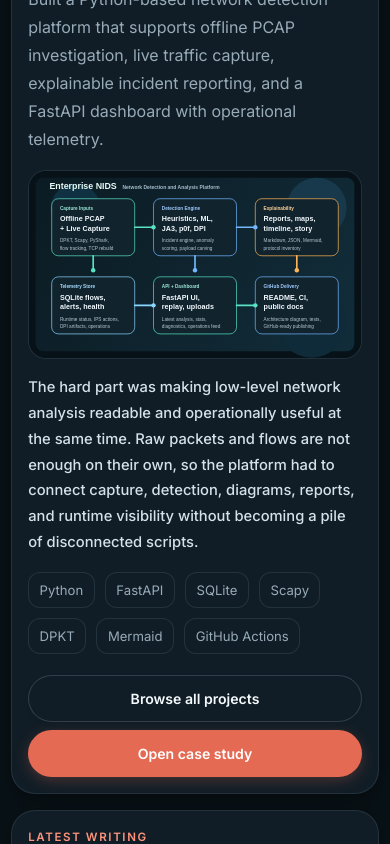
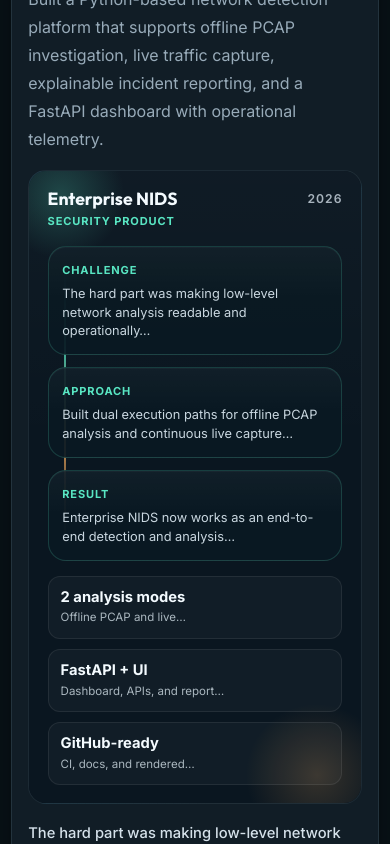
Before and after one commit to AtharvaG109/BIO, a Next.js app: page / in a window 390 px wide. Shown: the part 10160-11004 px from the top of the page. Built offline with nearby package versions, Linux system fonts and the light colour scheme; no server answers.

Commit message:
Redesign project diagram previews

```diff
--- a/app/globals.css
+++ b/app/globals.css
@@ -712,6 +712,221 @@ ul {
   object-fit: contain;
 }
 
+.project-preview-frame {
+  background:
+    radial-gradient(circle at top left, rgba(14, 165, 233, 0.08), transparent 26%),
+    linear-gradient(180deg, rgba(255, 255, 255, 0.02), transparent 38%),
+    #08131b;
+}
+
+.project-preview {
+  position: relative;
+  isolation: isolate;
+  display: grid;
+  gap: 0.95rem;
+  width: 100%;
+  min-height: 100%;
+  padding: 1rem;
+  overflow: hidden;
+  background:
+    linear-gradient(180deg, rgba(255, 255, 255, 0.025), transparent 44%),
+    #0a1620;
+}
+
+.project-preview-feature {
+  min-height: 20rem;
+  padding: 1.15rem;
+}
+
+.project-preview-compact {
+  min-height: 12.6rem;
+  padding: 0.85rem;
+  gap: 0.75rem;
+}
+
+.project-preview-orb {
+  position: absolute;
+  border-radius: 999px;
+  pointer-events: none;
+  z-index: 0;
+}
+
+.project-preview-orb-left {
+  inset: -2.5rem auto auto -2rem;
+  width: 8rem;
+  height: 8rem;
+  background: radial-gradient(circle, var(--project-preview-accent-glow), transparent 70%);
+}
+
+.project-preview-orb-right {
+  inset: auto -1.75rem -2.75rem auto;
+  width: 9rem;
+  height: 9rem;
+  background: radial-gradient(circle, var(--project-preview-warm-soft), transparent 70%);
+}
+
+.project-preview-top,
+.project-preview-brand,
+.project-preview-flow,
+.project-preview-signals {
+  position: relative;
+  z-index: 1;
+}
+
+.project-preview-top {
+  display: flex;
+  justify-content: space-between;
+  gap: 1rem;
+  align-items: flex-start;
+}
+
+.project-preview-brand {
+  display: grid;
+  gap: 0.22rem;
+}
+
+.project-preview-name {
+  font-family: var(--font-heading);
+  font-size: 1.1rem;
+  font-weight: 700;
+  line-height: 1.1;
+  color: #f4fbff;
+}
+
+.project-preview-category,
+.project-preview-node-label {
+  display: inline-flex;
+  align-items: center;
+  width: fit-content;
+  color: var(--project-preview-accent);
+  font-size: 0.69rem;
+  font-weight: 700;
+  letter-spacing: 0.08em;
+  text-transform: uppercase;
+}
+
+.project-preview-year {
+  color: rgba(234, 245, 255, 0.7);
+  font-size: 0.76rem;
+  font-weight: 600;
+  letter-spacing: 0.08em;
+  text-transform: uppercase;
+}
+
+.project-preview-flow {
+  position: relative;
+  display: grid;
+  grid-template-columns: repeat(3, minmax(0, 1fr));
+  gap: 0.75rem;
+}
+
+.project-preview-flow::before {
+  content: "";
+  position: absolute;
+  left: 12%;
+  right: 12%;
+  top: 50%;
+  height: 2px;
+  transform: translateY(-50%);
+  background: linear-gradient(
+    90deg,
+    transparent,
+    var(--project-preview-accent),
+    var(--project-preview-warm),
+    transparent
+  );
+  opacity: 0.7;
+}
+
+.project-preview-node {
+  position: relative;
+  z-index: 1;
+  display: grid;
+  gap: 0.35rem;
+  padding: 0.85rem;
+  min-height: 100%;
+  border-radius: var(--radius-md);
+  border: 1px solid var(--project-preview-accent-soft);
+  background:
+    linear-gradient(180deg, rgba(255, 255, 255, 0.03), transparent 48%),
+    rgba(10, 25, 35, 0.92);
+  box-shadow: inset 0 1px 0 rgba(255, 255, 255, 0.03);
+}
+
+.project-preview-node p {
+  margin: 0;
+  color: rgba(222, 235, 244, 0.9);
+  font-size: 0.8rem;
+  line-height: 1.45;
+}
+
+.project-preview-signals {
+  display: grid;
+  grid-template-columns: repeat(3, minmax(0, 1fr));
+  gap: 0.65rem;
+}
+
+.project-preview-signal {
+  display: grid;
+  gap: 0.18rem;
+  padding: 0.75rem;
+  border-radius: var(--radius-sm);
+  border: 1px solid rgba(255, 255, 255, 0.08);
+  background: rgba(255, 255, 255, 0.03);
+}
+
+.project-preview-signal strong {
+  color: #f4fbff;
+  font-size: 0.92rem;
+  font-weight: 700;
+  line-height: 1.2;
+}
+
+.project-preview-signal span {
+  color: rgba(214, 227, 235, 0.78);
+  font-size: 0.72rem;
+  line-height: 1.4;
+}
+
+.project-preview-compact .project-preview-name {
+  font-size: 0.88rem;
+}
+
+.project-preview-compact .project-preview-category,
+.project-preview-compact .project-preview-node-label,
+.project-preview-compact .project-preview-year {
+  font-size: 0.56rem;
+}
+
+.project-preview-compact .project-preview-flow {
+  gap: 0.55rem;
+}
+
+.project-preview-compact .project-preview-node {
+  padding: 0.62rem;
+}
+
+.project-preview-compact .project-preview-node p {
+  font-size: 0.63rem;
+  line-height: 1.36;
+}
+
+.project-preview-compact .project-preview-signals {
+  gap: 0.45rem;
+}
+
+.project-preview-compact .project-preview-signal {
+  padding: 0.52rem;
+}
+
+.project-preview-compact .project-preview-signal strong {
+  font-size: 0.7rem;
+}
+
+.project-preview-compact .project-preview-signal span {
+  font-size: 0.56rem;
+}
+
 /* ─── Hero Section ─── */
 .hero-shell {
   display: grid;
@@ -2076,6 +2291,28 @@ ul {
     grid-template-columns: 1fr;
   }
 
+  .project-preview-feature .project-preview-flow,
+  .project-preview-feature .project-preview-signals {
+    grid-template-columns: 1fr;
+  }
+
+  .project-preview-feature .project-preview-flow::before {
+    left: 1rem;
+    right: auto;
+    top: 1rem;
+    bottom: 1rem;
+    width: 2px;
+    height: auto;
+    transform: none;
+    background: linear-gradient(
+      180deg,
+      transparent,
+      var(--project-preview-accent),
+      var(--project-preview-warm),
+      transparent
+    );
+  }
+
   .project-detail-hero,
   .project-story-grid,
   .project-overview-grid {
--- a/app/page.jsx
+++ b/app/page.jsx
@@ -1,8 +1,8 @@
 import Link from "next/link";
-import Image from "next/image";
 
 import { AnimateIn } from "@/components/animate-in";
 import { ContactPanel } from "@/components/contact-panel";
+import { ProjectPreviewDiagram } from "@/components/project-preview-diagram";
 import { SectionHeading } from "@/components/section-heading";
 import { StructuredData } from "@/components/structured-data";
 import {
@@ -18,8 +18,7 @@ import {
   principles,
   selectedWins,
   siteConfig,
-  stats,
-  withBasePath
+  stats
 } from "@/lib/site-data";
 
 const featuredProject = getFeaturedProject();
@@ -332,14 +331,8 @@ export default function HomePage() {
               </div>
               <h2>{featuredProject.title}</h2>
               <p className="muted panel-copy">{featuredProject.summary}</p>
-              <div className="media-frame">
-                <Image
-                  src={withBasePath(featuredProject.media.src)}
-                  alt={featuredProject.media.alt}
-                  width={1200}
-                  height={600}
-                  className="project-media"
-                />
+              <div className="media-frame project-preview-frame">
+                <ProjectPreviewDiagram project={featuredProject} variant="feature" />
               </div>
               <p className="project-impact">{featuredProject.challenge}</p>
               <div className="tag-row">
--- /dev/null
+++ b/components/project-preview-diagram.jsx
@@ -0,0 +1,157 @@
+const projectPaletteByCategory = {
+  "Security Product": {
+    accent: "#59e6c3",
+    accentSoft: "rgba(89, 230, 195, 0.18)",
+    accentGlow: "rgba(89, 230, 195, 0.22)",
+    warm: "#ffb15f",
+    warmSoft: "rgba(255, 177, 95, 0.18)"
+  },
+  Systems: {
+    accent: "#74b8ff",
+    accentSoft: "rgba(116, 184, 255, 0.18)",
+    accentGlow: "rgba(116, 184, 255, 0.24)",
+    warm: "#9dd6ff",
+    warmSoft: "rgba(157, 214, 255, 0.16)"
+  },
+  Detection: {
+    accent: "#7fe0ff",
+    accentSoft: "rgba(127, 224, 255, 0.18)",
+    accentGlow: "rgba(127, 224, 255, 0.22)",
+    warm: "#ffcf70",
+    warmSoft: "rgba(255, 207, 112, 0.16)"
+  },
+  "Application Security": {
+    accent: "#ff9c73",
+    accentSoft: "rgba(255, 156, 115, 0.18)",
+    accentGlow: "rgba(255, 156, 115, 0.22)",
+    warm: "#ffd26f",
+    warmSoft: "rgba(255, 210, 111, 0.16)"
+  },
+  Research: {
+    accent: "#c8a4ff",
+    accentSoft: "rgba(200, 164, 255, 0.18)",
+    accentGlow: "rgba(200, 164, 255, 0.22)",
+    warm: "#ffcf93",
+    warmSoft: "rgba(255, 207, 147, 0.16)"
+  },
+  Publication: {
+    accent: "#f6c96a",
+    accentSoft: "rgba(246, 201, 106, 0.18)",
+    accentGlow: "rgba(246, 201, 106, 0.22)",
+    warm: "#ffe5a8",
+    warmSoft: "rgba(255, 229, 168, 0.16)"
+  },
+  "AI Security": {
+    accent: "#8ab4ff",
+    accentSoft: "rgba(138, 180, 255, 0.18)",
+    accentGlow: "rgba(138, 180, 255, 0.24)",
+    warm: "#ffb36d",
+    warmSoft: "rgba(255, 179, 109, 0.18)"
+  }
+};
+
+function trimWords(text, maxWords) {
+  if (!text) {
+    return "";
+  }
+
+  const clean = text.replace(/\s+/g, " ").replace(/[.,;:!?]+$/g, "").trim();
+  const words = clean.split(" ");
+
+  if (words.length <= maxWords) {
+    return clean;
+  }
+
+  return `${words.slice(0, maxWords).join(" ")}…`;
+}
+
+function compactProjectName(title, maxWords) {
+  const primary = title?.split(":")[0] ?? title;
+  return trimWords(primary, maxWords);
+}
+
+function buildPreviewSteps(project, variant) {
+  const short = variant === "compact";
+
+  return [
+    {
+      label: "Challenge",
+      text: trimWords(project.challenge, short ? 5 : 11)
+    },
+    {
+      label: "Approach",
+      text: trimWords(project.approach?.[0] ?? project.summary, short ? 6 : 12)
+    },
+    {
+      label: "Result",
+      text: trimWords(project.result ?? project.impact, short ? 5 : 10)
+    }
+  ];
+}
+
+function buildSignalItems(project) {
+  if (project.metrics?.length) {
+    return project.metrics.slice(0, 3).map((metric) => ({
+      value: metric.value,
+      label: trimWords(metric.label, 4)
+    }));
+  }
+
+  return project.stack.slice(0, 3).map((item) => ({
+    value: item,
+    label: "Stack"
+  }));
+}
+
+export function ProjectPreviewDiagram({ project, variant = "feature", className = "" }) {
+  const palette = projectPaletteByCategory[project.category] ?? projectPaletteByCategory["Security Product"];
+  const steps = buildPreviewSteps(project, variant);
+  const signals = buildSignalItems(project);
+  const rootClassName = ["project-preview", `project-preview-${variant}`, className].filter(Boolean).join(" ");
+
+  return (
+    <div
+      className={rootClassName}
+      role="img"
+      aria-label={project.media.alt}
+      style={{
+        "--project-preview-accent": palette.accent,
+        "--project-preview-accent-soft": palette.accentSoft,
+        "--project-preview-accent-glow": palette.accentGlow,
+        "--project-preview-warm": palette.warm,
+        "--project-preview-warm-soft": palette.warmSoft
+      }}
+    >
+      <div className="project-preview-orb project-preview-orb-left" />
+      <div className="project-preview-orb project-preview-orb-right" />
+
+      <div className="project-preview-top">
+        <div className="project-preview-brand">
+          <span className="project-preview-name">
+            {compactProjectName(project.title, variant === "compact" ? 4 : 6)}
+          </span>
+          <span className="project-preview-category">{project.category}</span>
+        </div>
+        <span className="project-preview-year">{project.year}</span>
+      </div>
+
+      <div className="project-preview-flow">
+        {steps.map((step) => (
+          <article key={step.label} className="project-preview-node">
+            <span className="project-preview-node-label">{step.label}</span>
+            <p>{step.text}</p>
+          </article>
+        ))}
+      </div>
+
+      <div className="project-preview-signals">
+        {signals.map((signal) => (
+          <div key={`${signal.value}-${signal.label}`} className="project-preview-signal">
+            <strong>{signal.value}</strong>
+            <span>{signal.label}</span>
+          </div>
+        ))}
+      </div>
+    </div>
+  );
+}
```
Also changed, not shown: app/projects/[slug]/page.jsx (+3 -9 lines), components/project-showcase.jsx (+6 -18 lines).
